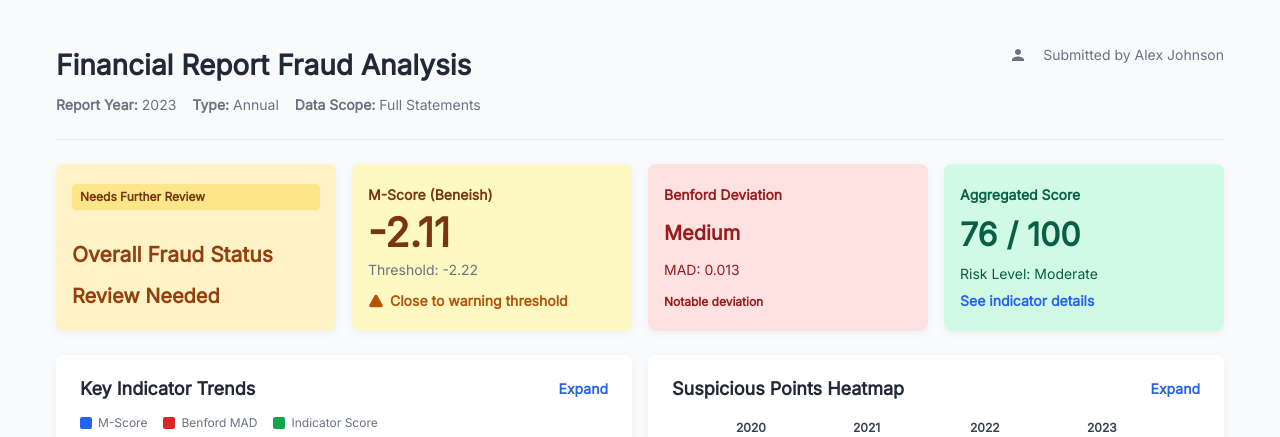
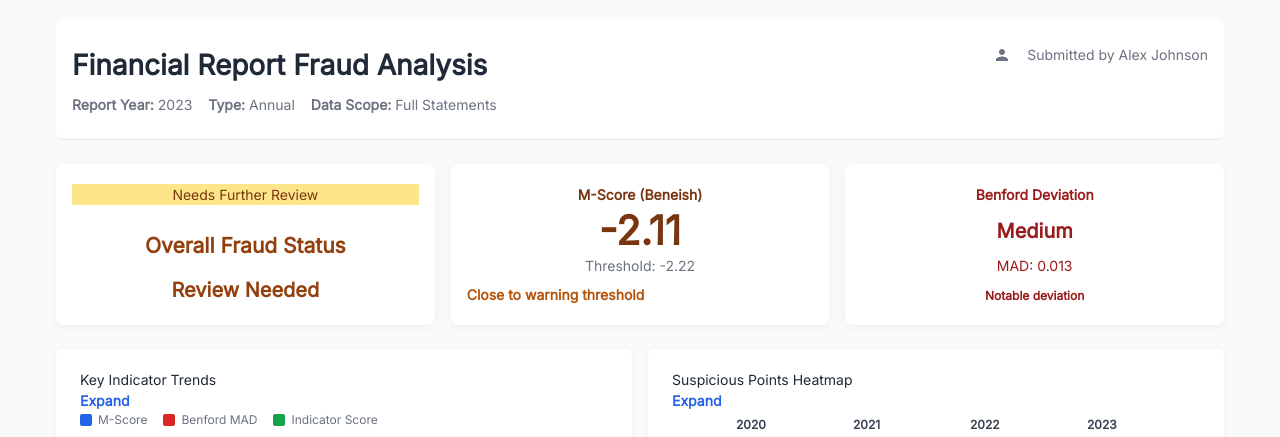
Before and after one commit to TDT1310/Coder, a Flask app: template templates/dashboard.html in a window 1280 px wide. Shown: the part 53-490 px from the top of the page. Run offline with Flask 3, Linux system fonts and the light colour scheme; the template is opened without the code that fills it, so the values that code supplies are empty; parts of the project's set-up code (start-up, migrations or seed data) failed here and were passed over.

Commit message:
modified:   flask_session/a2daad7469cdda99e4b1447b828d07d4 	modified:   templates/dashboard.html

```diff
--- a/templates/dashboard.html
+++ b/templates/dashboard.html
@@ -98,11 +98,11 @@
     display: flex;
     justify-content: space-between;
     align-items: flex-start;
-    padding: 24px 0 24px;
+    padding: 24px 16px;
     border-bottom: 1px solid #e5e7eb;
     flex-wrap: wrap;
-    background: none;
-    border-radius: 0;
+    background: white;
+    border-radius: 8px;
     box-shadow: none;
   }
   .main-title-left {
@@ -144,48 +144,22 @@
     flex: 1 1 calc(25% - 12px);
     min-width: 260px;
     padding: 20px 16px;
+    text-align: center;
     display: flex;
     flex-direction: column;
     justify-content: space-between;
     background: white;
     border-radius: 8px;
     box-shadow: 0 2px 8px rgb(0 0 0 / 0.05);
+    margin-bottom: 0;
   }
-  .card-header-tag {
-    display: inline-block;
-    font-size: 0.75rem;
-    font-weight: 600;
-    padding: 4px 8px;
-    border-radius: 4px;
-    margin-bottom: 8px;
-  }
-  .card-overall { background: #fef3c7; color: #92400e; }
-  .card-overall .card-header-tag { background: #fde68a; color: #78350f; }
-  .card-overall .status { font-weight: 700; font-size: 1.25rem; }
-  .card-mscore { background: #fef9c3; color: #78350f; position: relative; }
-  .card-mscore .label, .card-benford .label, .card-aggregated .label { font-weight: 600; margin-bottom: 6px; }
-  .card-mscore .score { font-size: 2.5rem; font-weight: 700; line-height: 1; margin-bottom: 4px; }
-  .card-mscore .threshold { font-size: 0.875rem; color: #6b7280; margin-bottom: 8px; }
-  .card-mscore .warning {
-    display: flex; align-items: center; gap: 6px;
-    font-size: 0.875rem; color: #b45309; font-weight: 600;
-  }
-  .card-mscore .warning svg { width: 16px; height: 16px; fill: #b45309; }
-  .card-benford { background: #fee2e2; color: #991b1b; }
-  .card-benford .level { font-weight: 700; font-size: 1.25rem; margin-bottom: 4px; }
-  .card-benford .mad { font-size: 0.875rem; color: #991b1b; margin-bottom: 6px; }
-  .card-benford .note { font-size: 0.75rem; color: #991b1b; font-weight: 600; }
-  .card-aggregated { background: #d1fae5; color: #065f46; display: flex; flex-direction: column; justify-content: space-between; }
-  .card-aggregated .score { font-weight: 700; font-size: 2rem; margin-bottom: 4px; }
-  .card-aggregated .risk { font-size: 0.875rem; margin-bottom: 6px; }
-  .card-aggregated a { font-weight: 600; font-size: 0.875rem; color: #2563eb; }
   .chart-container {
     flex: 1 1 48%;
     min-width: 320px;
     padding: 20px 24px;
     position: relative;
   }
-  .chart-header {
+  .chart-hearde {
     font-weight: 700;
     font-size: 1.125rem;
     margin-bottom: 12px;
@@ -374,34 +348,27 @@
 
   <!-- Cards -->
   <section class="cards-row" aria-label="Summary Cards">
-    <article class="card card-overall" role="region" aria-labelledby="overall-fraud-status-title">
+    <article class="card" role="region" aria-labelledby="overall-fraud-status-title"
+      style="background:white; color:#92400e;">
       <div class="card-header-tag" style="background:#fde68a; color:#78350f;">Needs Further Review</div>
       <h2 id="overall-fraud-status-title" style="font-weight:600; margin-bottom:6px;">Overall Fraud Status</h2>
-      <div class="status">Review Needed</div>
+      <div class="status" style="font-weight:700; font-size:1.25rem;">Review Needed</div>
     </article>
 
-    <article class="card card-mscore" role="region" aria-labelledby="mscore-title">
-      <div class="label" id="mscore-title">M-Score (Beneish)</div>
-      <div class="score">-2.11</div>
-      <div class="threshold">Threshold: -2.22</div>
-      <div class="warning">
-        <svg aria-hidden="true" fill="currentColor" viewBox="0 0 20 20"><path d="M8.257 3.099c.765-1.36 2.72-1.36 3.485 0l6.516 11.59c.75 1.334-.213 3.011-1.742 3.011H3.483c-1.53 0-2.492-1.678-1.742-3.011L8.257 3.1zM11 13a1 1 0 11-2 0 1 1 0 012 0zm-.25-5.75v3.5h-1.5v-3.5h1.5z"/></svg>
-        Close to warning threshold
-      </div>
+    <article class="card" role="region" aria-labelledby="mscore-title"
+      style="background:white; color:#78350f;">
+      <div class="label" id="mscore-title" style="font-weight:600; margin-bottom:6px;">M-Score (Beneish)</div>
+      <div class="score" style="font-size:2.5rem; font-weight:700; line-height:1; margin-bottom:4px;">-2.11</div>
+      <div class="threshold" style="font-size:0.875rem; color:#6b7280; margin-bottom:8px;">Threshold: -2.22</div>
+      <div class="warning" style="display:flex; align-items:center; gap:6px; font-size:0.875rem; color:#b45309; font-weight:600;"> Close to warning threshold</div>
     </article>
 
-    <article class="card card-benford" role="region" aria-labelledby="benford-title">
-      <div class="label" id="benford-title">Benford Deviation</div>
-      <div class="level">Medium</div>
-      <div class="mad">MAD: 0.013</div>
-      <div class="note">Notable deviation</div>
-    </article>
-
-    <article class="card card-aggregated" role="region" aria-labelledby="aggregated-title">
-      <div class="label" id="aggregated-title">Aggregated Score</div>
-      <div class="score">76 / 100</div>
-      <div class="risk">Risk Level: Moderate</div>
-      <a href="#" aria-label="See indicator details">See indicator details</a>
+    <article class="card" role="region" aria-labelledby="benford-title"
+      style="background: white; color:#991b1b;">
+      <div class="label" id="benford-title" style="font-weight:600; margin-bottom:6px;">Benford Deviation</div>
+      <div class="level" style="font-weight:700; font-size:1.25rem; margin-bottom:4px;">Medium</div>
+      <div class="mad" style="font-size:0.875rem; color:#991b1b; margin-bottom:6px;">MAD: 0.013</div>
+      <div class="note" style="font-size:0.75rem; color:#991b1b; font-weight:600;">Notable deviation</div>
     </article>
   </section>
 
```
Also changed, not shown: 1 other file.
